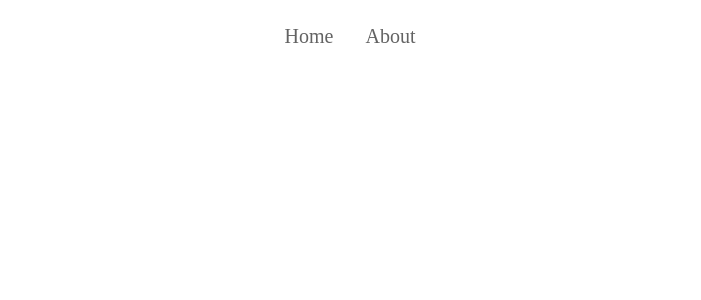
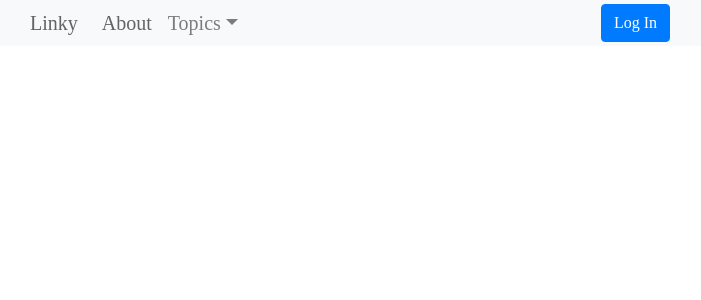
Before and after one commit to rolyli/linky-ui, a React (Create React App) app: page /login in a window 1280 px wide. Shown: the top 300 px of the page, without its empty margins (290-991 px from the left). Built offline with nearby package versions, Linux system fonts and the light colour scheme.

Commit message:
Add navbar

```diff
--- a/src/App.css
+++ b/src/App.css
@@ -6,8 +6,10 @@
   }
 }
 
-.navbar {
-  padding: 0;
+@media (min-width: 576px) {
+  .navbar {
+    padding: 0 20rem;
+  }
 }
 
 .navbar-list {
@@ -27,6 +29,7 @@ h1 {
   color: #636363;
 }
 
-a, a:hover {
+a,
+a:hover {
   color: #636363;
 }
--- a/src/App.js
+++ b/src/App.js
@@ -4,6 +4,8 @@ import axios from "./axios";
 
 import { Image } from "./components/image";
 import { Pagination } from "./components/pagination";
+import { NavbarEl } from "./components/navbar";
+import { Post } from "./components/post"
 import { Button, Card } from "react-bootstrap";
 import {
   BrowserRouter as Router,
@@ -15,68 +17,7 @@ import {
 
 import "./App.css";
 
-const Navbar = () => {
-  return (
-    <nav className="navbar">
-      <ul className="navbar-list">
-        <li>
-          <Link to="/">Home</Link>
-        </li>
-        <li>
-          <Link to="/about">About</Link>
-        </li>
-      </ul>
-    </nav>
-  );
-};
-const Post = () => {
-  const [post, setPost] = useState({});
-  let location = useLocation();
-  useEffect(() => {
-    setPost(location.state);
-    // todo: conditionally make axios request
-    let pathname = location.pathname.split("/");
-    let id = pathname[pathname.length - 1];
-    axios.get("api/post/" + id).then((res) => {
-      setPost(res.data[0]);
-    });
-  }, [location]);
-  return (
-    <div>
-      {post && Object.keys(post).length > 0 ? (
-        <Card key={post._id} className="mb-5">
-          <Card.Header>{post.username}</Card.Header>
-          <Image postid={post._id} src={post.attachment} />
-
-          <Card.Body style={{ opacity: 0.8 }}>
-            <Card.Text className="my-1">
-{post.text}
-            </Card.Text>
-            <div style={{ overflow: "auto" }}>
-              <Card.Text className="float-left mb-1">{post.date}</Card.Text>
-              <Card.Text className="float-right">
-                <i className="fas fa-share"></i>
-                <i className="fas fa-heart mx-2"></i>
-              </Card.Text>
-            </div>
-            {post.comment.map((comment) => (
-              <Card.Text>
-                <span>
-                  <b>{comment.username}</b>
-                </span>
-                <span className="ml-3">{comment.text}</span>
-              </Card.Text>
-            ))}
-          </Card.Body>
-        </Card>
-      ) : (
-        <div></div>
-      )}
-    </div>
-  );
-};
-
-const Posts = () => {
+const Posts = (props) => {
   const [posts, setPosts] = useState([]);
   const [page, setPage] = useState(0);
 
@@ -94,7 +35,7 @@ const Posts = () => {
   }, []);
 
   return (
-    <div>
+    <div {...props}>
       <Pagination setPage={setPage} position="top" />
 
       {posts.length === 0 && (
@@ -103,15 +44,21 @@ const Posts = () => {
 
       {posts.map((post) => (
         <Card key={post._id} className="mb-5">
-          <Card.Header>{post.username}</Card.Header>
+          <Card.Header>
+            <div className="overflow-auto">
+              <p className="float-left">{post.username}</p>
+              <p className="float-right">{post.date}</p>
+            </div>
+            <p>
+              <b>{post.title}</b>
+            </p>
+          </Card.Header>
+
           <Image postid={post._id} src={post.attachment} />
 
           <Card.Body style={{ opacity: 0.8 }}>
-            <Card.Text className="my-1">
-{post.text}
-            </Card.Text>
+            <Card.Text className="my-1">{post.text}</Card.Text>
             <div style={{ overflow: "auto" }}>
-              <Card.Text className="float-left mb-1">{post.date}</Card.Text>
               <Card.Text className="float-right">
                 <i className="fas fa-share"></i>
                 <i className="fas fa-heart mx-2"></i>
@@ -150,20 +97,24 @@ const About = () => {
   return <p className="mx-1 mt-4">Linky</p>;
 };
 
+const Login = () => {
+
+}
+
 const App = () => {
   return (
     <Router>
-      <div className="App app">
-        <Navbar />
+      <div className="App">
+        <NavbarEl />
         <Switch>
           <Route exact path="/">
-            <Posts />
+            <Posts className="app"/>
           </Route>
 
           <Route path="/about">
             <About />
           </Route>
-          <Route path="/post/:id" component={Post}></Route>
+          <Route path="/post/:id" children={<Post />}></Route>
         </Switch>
       </div>
     </Router>
--- /dev/null
+++ b/src/components/navbar.js
@@ -0,0 +1,42 @@
+import { Link } from "react-router-dom";
+import {
+  Navbar,
+  Nav,
+  NavDropdown,
+  Form,
+  FormControl,
+  Button,
+} from "react-bootstrap";
+
+const NavbarEl = () => {
+  return (
+    <Navbar className="navbar" bg="light" expand="lg">
+      <Navbar.Brand>
+        <Link to="/">Linky</Link>
+      </Navbar.Brand>
+      <Navbar.Toggle aria-controls="basic-navbar-nav" />
+      <Navbar.Collapse id="basic-navbar-nav">
+        <Nav className="mr-auto">
+          <Nav.Link>
+            <Link to="/about">About</Link>
+          </Nav.Link>
+          <NavDropdown title="Topics" id="basic-nav-dropdown">
+            <NavDropdown.Item href="#action/3.1">Action</NavDropdown.Item>
+            <NavDropdown.Item href="#action/3.2">
+              Another action
+            </NavDropdown.Item>
+            <NavDropdown.Item href="#action/3.3">Something</NavDropdown.Item>
+            <NavDropdown.Divider />
+            <NavDropdown.Item href="#action/3.4">
+              Separated link
+            </NavDropdown.Item>
+          </NavDropdown>{" "}
+        </Nav>{" "}
+
+        <Button>Log In</Button>
+      </Navbar.Collapse>
+    </Navbar>
+  );
+};
+
+export { NavbarEl };
--- /dev/null
+++ b/src/components/post.js
@@ -0,0 +1,59 @@
+import { useState, useEffect } from "react";
+
+import axios from "../axios";
+
+import { Image } from "../components/image";
+import { Card } from "react-bootstrap";
+import {
+  useLocation,
+} from "react-router-dom";
+
+const Post = () => {
+  const [post, setPost] = useState({});
+  let location = useLocation();
+  useEffect(() => {
+    setPost(location.state);
+    // todo: conditionally make axios request
+    let pathname = location.pathname.split("/");
+    let id = pathname[pathname.length - 1];
+    axios.get("api/post/" + id).then((res) => {
+      setPost(res.data[0]);
+    });
+  }, [location]);
+  return (
+    <div>
+      {post && Object.keys(post).length > 0 ? (
+        <Card key={post._id} className="mb-5">
+          <Card.Header>
+            <p>{post.username}</p>
+            <p>{post.date}</p>
+          </Card.Header>
+          <Image postid={post._id} src={post.attachment} />
+
+          <Card.Body style={{ opacity: 0.8 }}>
+            <Card.Text className="my-1">{post.text}</Card.Text>
+            <div style={{ overflow: "auto" }}>
+              <Card.Text className="float-left mb-1">{post.date}</Card.Text>
+              <Card.Text className="float-right">
+                <i className="fas fa-share"></i>
+                <i className="fas fa-heart mx-2"></i>
+              </Card.Text>
+            </div>
+            {post.comment.map((comment) => (
+              <Card.Text>
+                <span>
+                  <b>{comment.username}</b>
+                </span>
+                <span className="ml-3">{comment.text}</span>
+              </Card.Text>
+            ))}
+          </Card.Body>
+        </Card>
+      ) : (
+        <div></div>
+      )}
+    </div>
+  );
+};
+
+export { Post };
```
Also changed, not shown: src/pages/About.js (added), src/pages/Login.js (added), src/pages/Posts.js (added), 1 other file (tests, documents, lock files or other folders).
